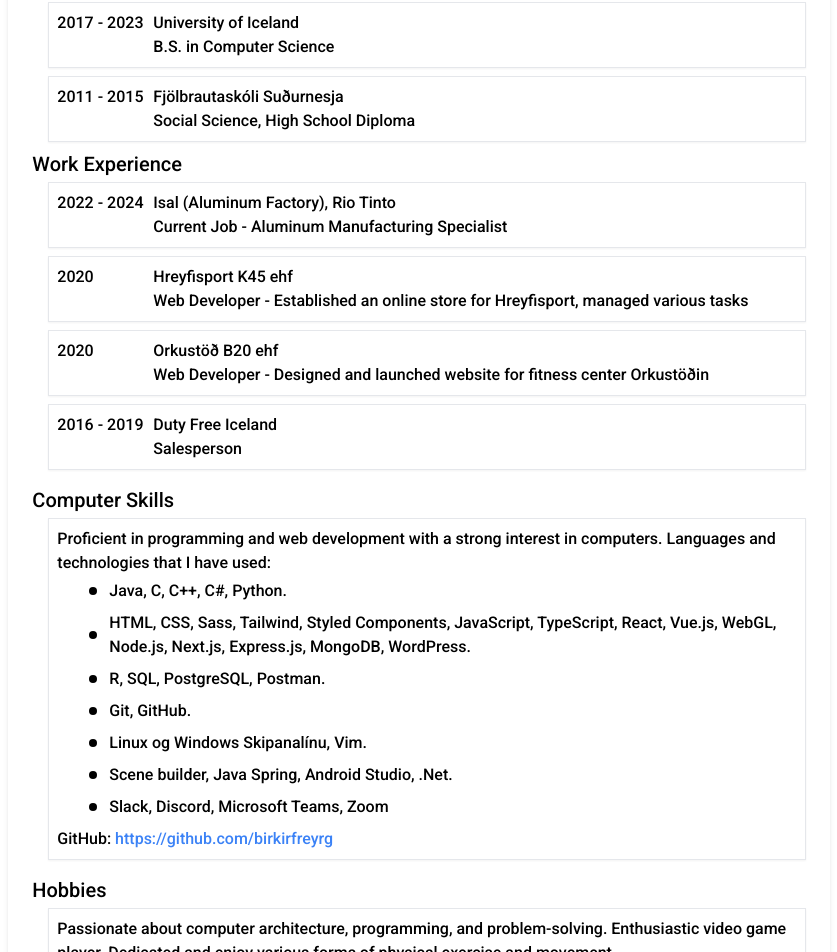
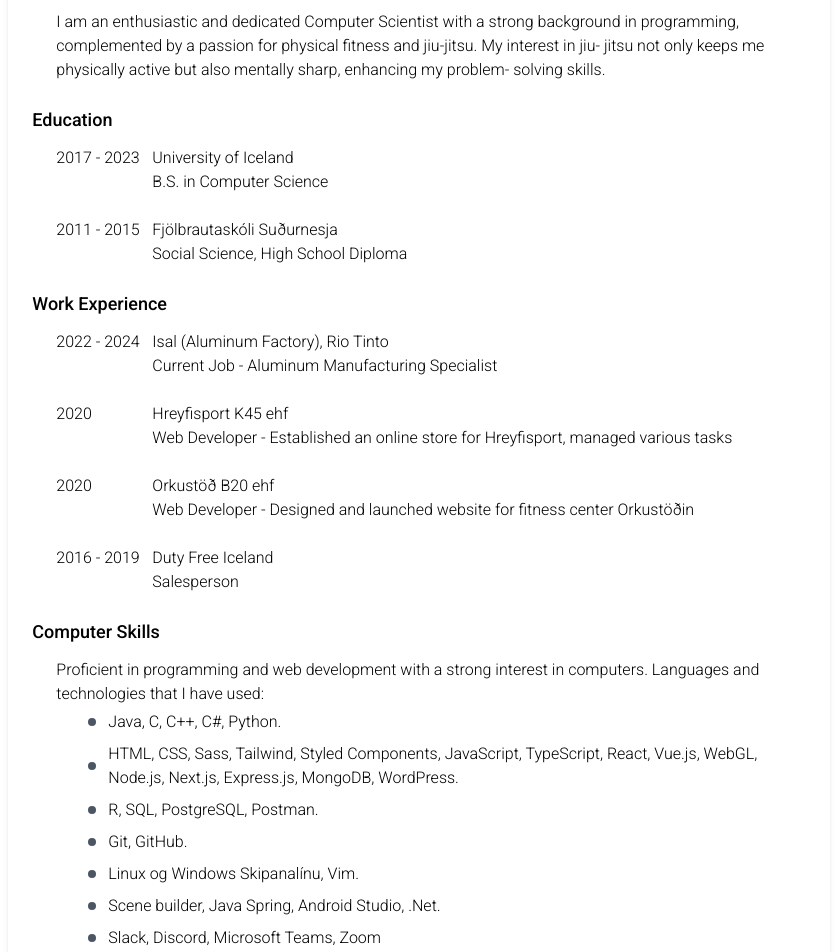
Before and after one commit to birkirfreyrg/birkirgudbjarts, a Next.js app: page /resume in a window 1280 px wide. Shown: the part 279-1231 px from the top of the page, without its empty margins (221-1058 px from the left). Built offline with nearby package versions, Linux system fonts and the light colour scheme.

Commit message:
Updated Resume Look

```diff
--- a/app/components/BorderedText.tsx
+++ b/app/components/BorderedText.tsx
@@ -4,5 +4,5 @@ interface BorderProps {
   children: React.ReactNode;
 }
 export default function BorderedText({ children }: BorderProps) {
-  return <h3 className="border shadow-sm p-2 mb-2">{children}</h3>;
+  return <div className=" font-light p-2 mb-2">{children}</div>;
 }
--- a/app/components/Bullets.tsx
+++ b/app/components/Bullets.tsx
@@ -1,8 +1,8 @@
 export default function Bullets() {
-  const bullet = "h-2 w-2 bg-black rounded-full mr-3";
+  const bullet = "h-2 w-2 bg-gray-600 rounded-full mr-3";
   return (
     <div>
-      <ul className="mt-1 sm:ml-8">
+      <ul className=" mt-1 sm:ml-8">
         <li className="flex items-center mb-2">
           <span className={`${bullet}`}></span>
           <span className="flex-1">Java, C, C++, C#, Python.</span>
--- a/app/components/ImageRightTextLeft.tsx
+++ b/app/components/ImageRightTextLeft.tsx
@@ -22,7 +22,7 @@ const ImageRightTextLeft: React.FC<ImageTextSplitProps> = ({
       href={link}
       target="_blank"
       rel="noopener noreferrer"
-      className="flex flex-col md:flex-row gap-4 border p-2 shadow-md w-11/12 md:w-4/5 h-screen md:h-auto cursor-pointer transition-opacity duration-500 ease-in-out hover:opacity-75"
+      className="flex flex-col md:flex-row gap-4 border rounded-md p-2 shadow-md w-11/12 md:w-4/5 h-screen md:h-auto cursor-pointer transition-opacity duration-500 ease-in-out hover:opacity-80"
     >
       <div className="order-1 md:order-2 flex justify-center items-center w-full h-full md:h-auto">
         <Image
--- a/app/components/ImageTextSplit.tsx
+++ b/app/components/ImageTextSplit.tsx
@@ -21,7 +21,7 @@ const ImageTextSplit: React.FC<ImageTextSplitProps> = ({
       href={link}
       target="_blank"
       rel="noopener noreferrer"
-      className="flex flex-col md:flex-row gap-4 border p-2 shadow-md w-11/12 md:w-4/5 h-screen md:h-auto cursor-pointer transition-opacity duration-500 ease-in-out hover:opacity-75"
+      className="flex flex-col md:flex-row gap-4 border rounded-md p-2 shadow-md w-11/12 md:w-4/5 h-screen md:h-auto cursor-pointer transition-opacity duration-500 ease-in-out hover:opacity-80"
     >
       <div className="order-2 md:order-1 gap-4 flex justify-center items-center w-full h-full md:h-auto">
         <Image
--- a/app/components/Job.tsx
+++ b/app/components/Job.tsx
@@ -6,8 +6,8 @@ type JobProps = {
 
 export default function Job({ year, placeOfWork, jobTitle }: JobProps) {
   return (
-    <div className="border shadow-sm p-2 mb-2">
-      <h3>
+    <div className="font-light p-2 mb-2">
+      <div>
         <div className="flex ">
           <div className=" w-24">{year}</div>
           <div />
@@ -15,7 +15,7 @@ export default function Job({ year, placeOfWork, jobTitle }: JobProps) {
         </div>
 
         <p className="ml-24">{jobTitle}</p>
-      </h3>
+      </div>
     </div>
   );
 }
--- a/app/components/Resume.tsx
+++ b/app/components/Resume.tsx
@@ -8,7 +8,20 @@ export default function Resume() {
   return (
     <div className="flex flex-col justify-center items-center sm:w-2/3 w-full p-4">
       <div className="bg-white shadow-md rounded-lg p-6">
-        <div className="">
+        <div className="mb-4">
+          <SmallHeader text="About me" />
+          <div className="ml-4 mt-1">
+            <BorderedText>
+              I am an enthusiastic and dedicated Computer Scientist with a
+              strong background in programming, complemented by a passion for
+              physical fitness and jiu-jitsu. My interest in jiu- jitsu not only
+              keeps me physically active but also mentally sharp, enhancing my
+              problem- solving skills.
+            </BorderedText>
+          </div>
+        </div>
+
+        <div className="mb-4">
           <SmallHeader text="Education" />
           <div className="ml-4 mt-1">
             <Job
@@ -72,17 +85,6 @@ export default function Resume() {
         </div>
 
         <div className="mb-4">
-          <SmallHeader text="Hobbies" />
-          <div className="ml-4 mt-1">
-            <BorderedText>
-              Passionate about computer architecture, programming, and
-              problem-solving. Enthusiastic video game player. Dedicated and
-              enjoy various forms of physical exercise and movement.
-            </BorderedText>
-          </div>
-        </div>
-
-        <div className="mb-4">
           <SmallHeader text="Strengths" />
           <div className="ml-4 mt-1">
             <BorderedText>
--- a/app/components/SmallHeader.tsx
+++ b/app/components/SmallHeader.tsx
@@ -4,8 +4,8 @@ type TextProps = {
 
 export default function SmallHeader({ text }: TextProps) {
   return (
-    <div className="text-xl">
-      <h1 className="font-medium">{text}</h1>
+    <div className="text-lg">
+      <div className="font-medium">{text}</div>
     </div>
   );
 }
```
